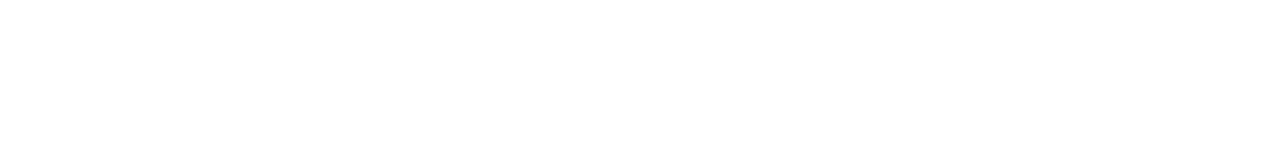
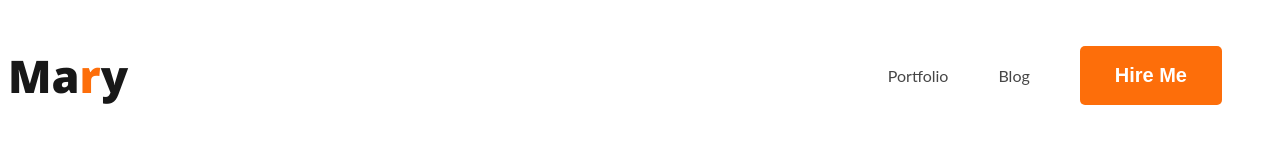
Before and after one commit to 11Farid111/my-first-website, a plain HTML site: page index.html in a window 1280 px wide. Drawn offline with nearby package versions, Linux system fonts and the light colour scheme.

Commit message:
added nav

```diff
--- a/index.html
+++ b/index.html
@@ -4,10 +4,21 @@
     <meta charset="UTF-8">
     <meta name="viewport" content="width=device-width, initial-scale=1.0">
     <title>My First Website</title>
+    <link rel="stylesheet" href="styles/style.css">
+    <link rel="preconnect" href="https://fonts.googleapis.com">
+<link rel="preconnect" href="https://fonts.gstatic.com" crossorigin>
+<link href="https://fonts.googleapis.com/css2?family=Open+Sans:wght@400;700;800&family=Work+Sans:wght@400;500;600;700;800&display=swap" rel="stylesheet">
 </head>
 <body>
     <header>
-
+        <nav>
+            <h1 class="text-title">Ma<span class="text-primary">r</span>y</h1>
+            <ul>
+                <li><a href="">Portfolio</a></li>
+                <li><a href="">Blog</a></li>
+                <li><button class="btn-primary">Hire Me</button></li>
+            </ul>
+        </nav>
     </header>
     <main>
 
--- /dev/null
+++ b/styles/style.css
@@ -0,0 +1,41 @@
+body{
+    font-family: 'Open Sans', sans-serif;font-family: 'Lato', sans-serif;
+}
+nav{
+    display: flex;
+    align-items: center;
+    justify-content: space-between;
+}
+.text-title{
+    color:  #181818;
+    font-family: Open Sans;
+    font-size: 45px;
+    font-style: normal;
+    font-weight: 800;
+
+}
+nav > ul {
+    display: flex;
+    align-items: center;
+}
+nav li{
+list-style: none;
+margin-right: 50px;
+}
+nav a{
+    text-decoration: none;
+    color:#474747;
+}
+.text-primary{
+    color: #FD6E0A;
+}
+.btn-primary{
+    border-radius: 5px;
+    background: #FD6E0A;
+    border: 0;
+    padding: 18px 35px;
+    color:  #FFF;
+    font-size: 20px;
+    font-weight: 700;
+
+}
```
